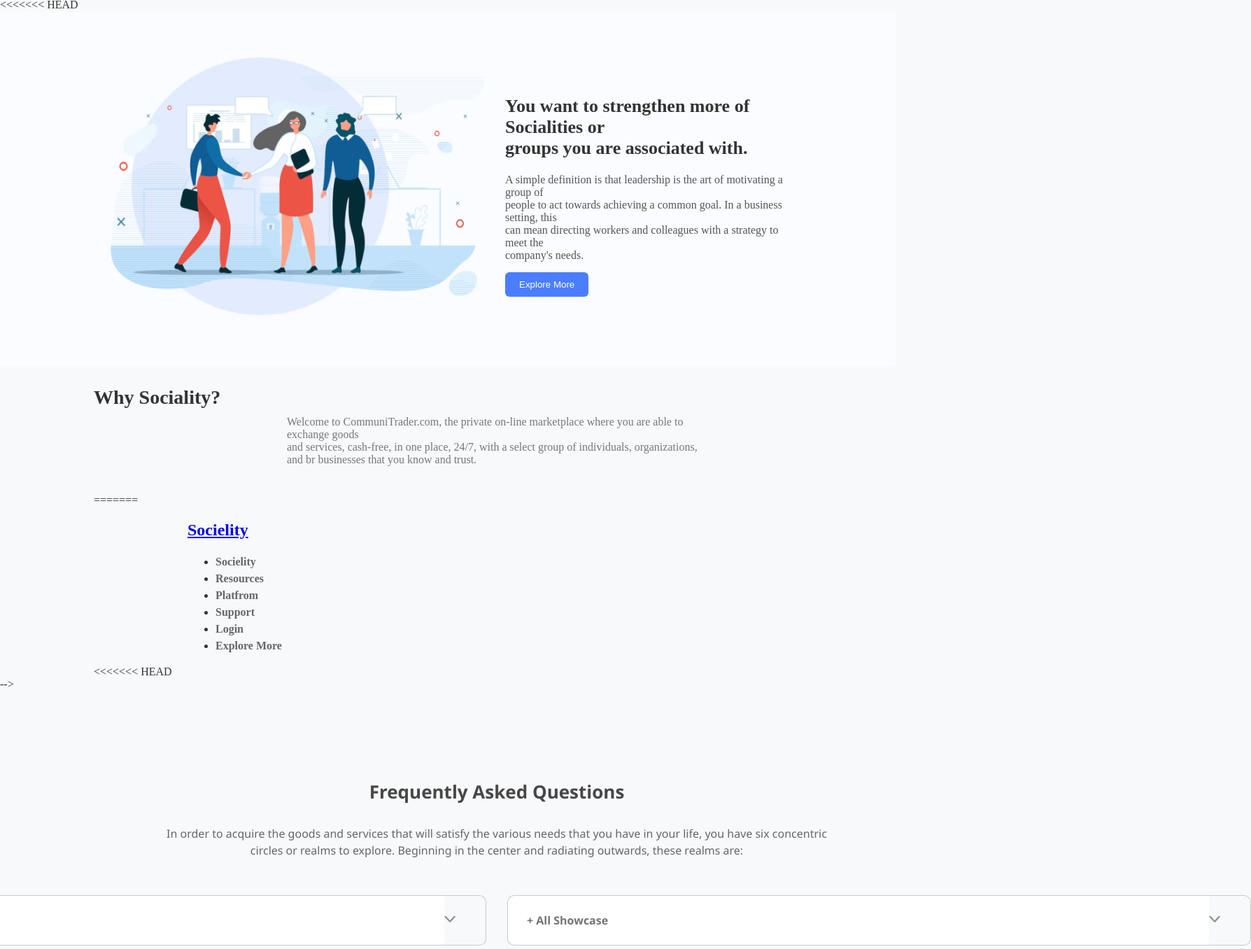
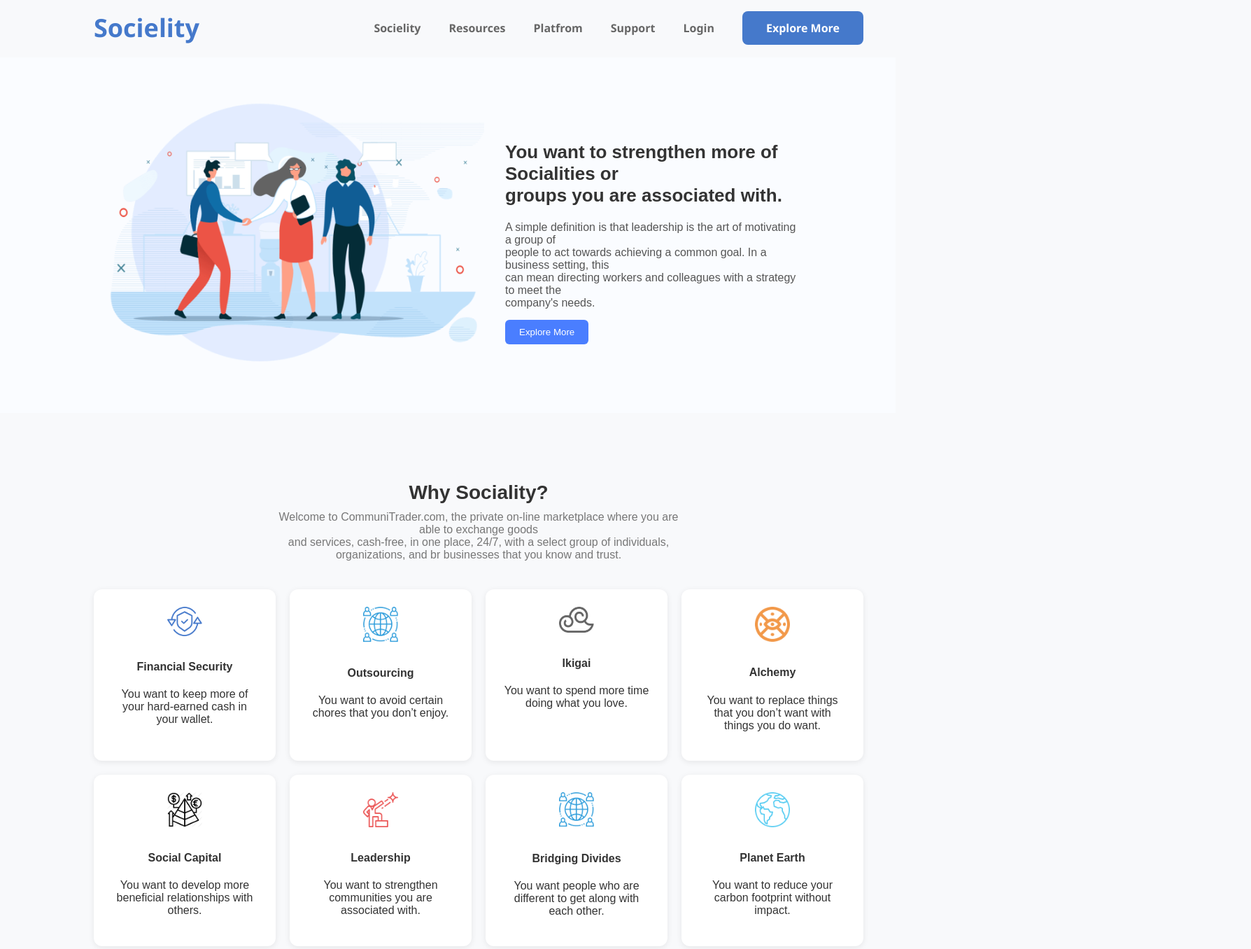
Before and after one commit to sherzodartikbayev/Socielity, a plain HTML site: page index.html in a window 1280 px wide. Shown: the part 2-1358 px from the top of the page at 70% size, 1788 px wide, since content can reach past the window. Drawn offline with Linux system fonts and the light colour scheme.

Commit message:
three sections added

```diff
--- a/css/main.css
+++ b/css/main.css
@@ -2,83 +2,70 @@
 @import url('https://fonts.googleapis.com/css2?family=Inter:ital,opsz,wght@0,14..32,100..900;1,14..32,100..900&family=Roboto:ital,wght@0,100..900;1,100..900&display=swap');
 /* General */
 body {
-<<<<<<< HEAD
 	font-family: "Poppins", sans-serif;
 	margin: 0;
 	background: #f8f9fb;
 	color: #333;
 }
 
-  .container {
-	width: 90%;
+
+/* .container {
 	max-width: 1100px;
-=======
 	font-family: 'Roboto', sans-serif;
-}
+	} */
 
 	.container {
 		padding: 0 134px;
 		max-width: 1441px;
->>>>>>> 6572efe9edadc7225443b63a92c1cb5846e2c530
 		margin: 0 auto;
+		width: 100%;
 	}
 
-  /* Hero */
-  .hero {
+	/* Header */
+	.header__container {
+		display: flex;
+		justify-content: space-between;
+  }
+
+  .header__logo {
+	font-family: 'Segoe UI', sans-serif;
+	font-weight: 700;
+	font-size: 36px;
+	line-height: 100%;
+	letter-spacing: 0%;
+	color: #4579CB;
+  }
+
+  .header__navlinks {
 	display: flex;
 	align-items: center;
-	justify-content: space-between;
-	background: #FAFCFF;
-	padding: 60px 0;
-  }
-
-  .hero__content {
-	display: flex;
-	align-items: center;
-<<<<<<< HEAD
-	justify-content: space-between;
-	gap: 30px;
-	flex-direction: row-reverse;
-  }
-
-  .hero__title {
-	font-size: 26px;
-	font-weight: 600;
-  }
-
-  .hero__description {
-	color: #555;
-	margin: 15px 0;
-  }
-
-  .hero__button {
-	background: #4a7eff;
-	color: white;
-	border: none;
-	padding: 10px 20px;
-	border-radius: 6px;
-	cursor: pointer;
-  }
-
-  .hero__image img {
-	width: 558px;
-  }
-
-  /* Why Section */
-  .why {
-=======
 	gap: 40px;
 	list-style: none;
   }
 
-.header__navlinks__item a {
+  .header__navlinks__item {
+	font-family: 'Segoe UI', sans-serif;
 	font-weight: 700;
 	font-size: 16px;
 	line-height: 24px;
 	letter-spacing: 0%;
+	transition: 0.9s ease;
+
+}
+
+.header__navlinks__itemHref {
+	color: #666666;
 	text-decoration: none;
-	color: #666666;
 }
+
+.header__btn {
+	background-color: #4579cb;
+	padding: 13px 34px;
+	border-radius: 8px;
+	color: #ffffff;
+	text-decoration: none;
+  }
+
 
 /* ===== AWARDS SECTION ===== */
 .awards {
@@ -390,7 +377,58 @@ body {
 }
 .footer__bottom {
 	background: #000;
->>>>>>> 6572efe9edadc7225443b63a92c1cb5846e2c530
+	text-align: center;
+	padding: 70px 0;
+  }
+
+  .container {
+	width: 90%;
+	max-width: 1100px;
+	margin: 0 auto;
+  }
+
+  /* Hero */
+  .hero {
+	display: flex;
+	align-items: center;
+	justify-content: space-between;
+	background: #FAFCFF;
+	padding: 60px 0;
+  }
+
+  .hero__content {
+	display: flex;
+	align-items: center;
+	justify-content: space-between;
+	gap: 30px;
+	flex-direction: row-reverse;
+  }
+
+  .hero__title {
+	font-size: 26px;
+	font-weight: 600;
+  }
+
+  .hero__description {
+	color: #555;
+	margin: 15px 0;
+  }
+
+  .hero__button {
+	background: #4a7eff;
+	color: white;
+	border: none;
+	padding: 10px 20px;
+	border-radius: 6px;
+	cursor: pointer;
+  }
+
+  .hero__image img {
+	width: 558px;
+  }
+
+  /* Why Section */
+  .why {
 	text-align: center;
 	padding: 70px 0;
   }
@@ -413,8 +451,6 @@ body {
   }
 
   .why__card {
-	  width: 270px;
-	  height: 267;
 	background: #fff;
 	border-radius: 12px;
 	padding: 25px;
@@ -423,7 +459,6 @@ body {
   }
 
   .why__card:hover {
-	  margin-left: 50px;
 	transform: translateY(-5px);
   }
 
--- a/index.html
+++ b/index.html
@@ -6,9 +6,8 @@
   <title>Socielity</title>
   <link rel="stylesheet" href="./css/main.css">
 
-<<<<<<< HEAD
   <!-- Hero Section -->
-  <section class="hero">
+  <!-- <section class="hero">
     <div class="hero__content container">
       <div class="hero__text">
         <h2 class="hero__title">
@@ -23,42 +22,134 @@
         <img src="./images/strengthen/3.png" alt="People shaking hands">
       </div>
     </div>
-  </section>
+  </section> -->
 
   <!-- Why Section -->
-  <section class="why">
+  <!-- <section class="why">
     <div class="container">
       <h3 class="why__title">Why Sociality?</h3>
       <p class="why__text">
       Welcome to CommuniTrader.com, the private on-line marketplace where you are able to exchange goods <br> and services, cash-free, in one place, 24/7, with a select group of individuals, organizations, and br businesses that you know and trust.
-      </p>
-=======
+      </p> -->
 <body>
   <!-- Header -->
   <header class="header">
     <div class="header__container container">
       <!-- Header Logo -->
-      <a href="/" class="header__logo">
-        <h1>Socielity</h1>
-      </a>
+        <h1 class="header__logo">Socielity</h1>
 
       <!-- Header NavLinks -->
       <ul class="header__navlinks">
-        <li class="header__navlinks__item"><a href="#">Socielity</a></li>
-        <li class="header__navlinks__item"><a href="#">Resources</a></li>
-        <li class="header__navlinks__item"><a href="#">Platfrom</a></li>
-        <li class="header__navlinks__item"><a href="#">Support</a></li>
-        <li class="header__navlinks__item"><a href="#">Login</a></li>
-        <li class="header__navlinks__item"><a href="#">Explore More</a></li>
+        <li class="header__navlinks__item"><a class="header__navlinks__itemHref" href="#">Socielity</a></li>
+        <li class="header__navlinks__item"><a class="header__navlinks__itemHref" href="#">Resources</a></li>
+        <li class="header__navlinks__item"><a class="header__navlinks__itemHref" href="#">Platfrom</a></li>
+        <li class="header__navlinks__item"><a class="header__navlinks__itemHref" href="#">Support</a></li>
+        <li class="header__navlinks__item"><a class="header__navlinks__itemHref" href="#">Login</a></li>
+        <li class="header__navlinks__item"><a class="header__btn" href="#">Explore More</a></li>
       </ul>
     </div>
   </header>
 
-<<<<<<< HEAD
   <!-- Main -->
    <main>
+     <section class="hero">
+      <div class="hero__content container">
+        <div class="hero__text">
+          <h2 class="hero__title">
+            You want to strengthen more of Socialities or <br> groups you are associated with.
+          </h2>
+          <p class="hero__description">
+            A simple definition is that leadership is the art of motivating a group of <br>  people to act towards achieving a common goal. In a business setting, this <br> can mean directing workers and colleagues with a strategy to meet the <br> company's needs.
+          </p>
+          <button class="hero__button">Explore More</button>
+        </div>
+        <div class="hero__image">
+          <img src="./images/strengthen/3.png" alt="People shaking hands">
+        </div>
+      </div>
+    </section>
+
+    <!-- Why Section -->
+    <section class="why">
+      <div class="container">
+        <h3 class="why__title">Why Sociality?</h3>
+        <p class="why__text">
+        Welcome to CommuniTrader.com, the private on-line marketplace where you are able to exchange goods <br> and services, cash-free, in one place, 24/7, with a select group of individuals, organizations, and br businesses that you know and trust.
+        </p>
+
+        <div class="why__grid">
+          <div class="why__card">
+            <img src="./icons/services/Group 68.png" alt="" class="why__icon">
+            <h4 class="why__card-title">Financial Security</h4>
+            <p class="why__card-text">You want to keep more of your hard-earned cash in your wallet.</p>
+          </div>
+
+          <div class="why__card">
+            <img src="./icons/services/Group.png" alt="" class="why__icon">
+            <h4 class="why__card-title">Outsourcing</h4>
+            <p class="why__card-text">You want to avoid certain chores that you don’t enjoy.</p>
+          </div>
+
+          <div class="why__card">
+            <img src="./icons/services/Vector.png" alt="" class="why__icon">
+            <h4 class="why__card-title">Ikigai</h4>
+            <p class="why__card-text">You want to spend more time doing what you love.</p>
+          </div>
+
+          <div class="why__card">
+            <img src="./icons/services/alcadey.png" alt="" class="why__icon">
+            <h4 class="why__card-title">Alchemy</h4>
+            <p class="why__card-text">You want to replace things that you don’t want with things you do want.</p>
+          </div>
+
+          <div class="why__card">
+            <img src="./icons/services/image 10.png" alt="" class="why__icon">
+            <h4 class="why__card-title">Social Capital</h4>
+            <p class="why__card-text">You want to develop more beneficial relationships with others.</p>
+          </div>
+
+          <div class="why__card">
+            <img src="./icons/services/Group 69.png" alt="" class="why__icon">
+            <h4 class="why__card-title">Leadership</h4>
+            <p class="why__card-text">You want to strengthen communities you are associated with.</p>
+          </div>
+
+          <div class="why__card">
+            <img src="./icons/services/Group.png" alt="" class="why__icon">
+            <h4 class="why__card-title">Bridging Divides</h4>
+            <p class="why__card-text">You want people who are different to get along with each other.</p>
+          </div>
+
+          <div class="why__card">
+            <img src="./icons/services/Group-1.png" alt="" class="why__icon">
+            <h4 class="why__card-title">Planet Earth</h4>
+            <p class="why__card-text">You want to reduce your carbon footprint without impact.</p>
+          </div>
+        </div>
+      </div>
+    </section>
+
+    <!-- Testimonial Section -->
+    <section class="testimonial">
+      <div class="testimonial__content container">
+        <div class="testimonial__image">
+          <img src="/images/customer/Vector.png" alt="User">
+        </div>
+        <div class="testimonial__text">
+          <h4 class="testimonial__name">Skylar George</h4>
+          <p class="testimonial__role">Managing Director, Longcopy Company</p>
+          <blockquote class="testimonial__quote">
+            “You'll want to use a format that's viewable for your potential leads and aligns closely with their values. To give you an idea of how testimonials can be portrayed, below are the different testimonial types that you can use to show off your customers' stories”
+          </blockquote>
+          <div class="testimonial__controls">
+            <button class="testimonial__btn testimonial__btn--prev">←</button>
+            <button class="testimonial__btn testimonial__btn--next">→</button>
+          </div>
+        </div>
+      </div>
+    </section>
      <!-- Production section -->
-      <!-- <section class="production">
+      <section class="production">
         <div class="container">
           <h1 class="production__title">They love us! Do you know why?</h1>
           <p class="production__paragraph">The following videos are currently in production.  In the meantime, please use our Help Center.</p>
@@ -79,11 +170,10 @@
               <h3 class="Pro__middle__text">Customer <br> Testimonials</h3>
               <p class="Pro__middle__ndtext">Sociality</p>
             </div>
-            <!-- <img src="./images/production/image 11-1.png" alt="">
-            <img src="./images/production/image 11.png" alt=""> -->
+
           </div>
         </div>
-      </section> -->
+      </section>
 
       <!-- Asked Section      -->
        <section class="asked">
@@ -123,7 +213,7 @@
                 </div>
                 <div class="pair__inputs">
               <div class="input__itemBox">
-              <input type="text" placeholder="+ My Sh" class="input__item">
+              <input type="text" placeholder="+ My Showcase"  class="input__item">
               <img src="./icons/down.svg" alt="" class="down__input">
             </div>
             <div class="input__itemBox">
@@ -134,13 +224,9 @@
           </div>
         </div>
        </section>
-=======
-  <!-- Test -->
-  <section class="test"></section>
->>>>>>> 03731bc9be9e083ed68561655501e97e9d424a54
 
-     <!-- ===== Awards Section ===== -->
-     <section class="awards">
+       <!-- ===== Awards Section ===== -->
+       <section class="awards">
        <div class="container">
          <div class="awards__title">
            <h2>Award Winning Engagement Platform</h2>
@@ -153,15 +239,15 @@
              <p>Winning Engagement Platform that you know and trust</p>
            </div>
            <div class="award-item"><img src="./icons/platform/Group 63.png" alt="">
-             <section class="awards_write">Award 2021 </section>
+            <section class="awards_write">Award 2021 </section>
              <p>Winning Engagement Platform that you know and trust</p>
            </div>
            <div class="award-item"><img src="./icons/platform/image 3.png" alt="">
              <section class="awards_write">Award 2012</section>
              <p>Winning Engagement Platform that you know and trust </p>
-           </div>
+            </div>
            <div class="award-item"><img src="./icons/platform/image 4.png" alt="">
-             <section class="awards_write">Award 2013</section>
+            <section class="awards_write">Award 2013</section>
              <p>Winning Engagement Platform that you know and trust</p>
            </div>
            <div class="award-item"><img src="./icons/platform/image 7.png" alt="">
@@ -171,7 +257,7 @@
            <div class="award-item"><img src="./icons/platform/image 5.png" alt="">
              <section class="awards_write">Award 2020</section>
              <p>Winning Engagement Platform that you know and trust</p>
-           </div>
+            </div>
            <div class="award-item"><img src="./icons/platform/image 6.png" alt="">
              <section class="awards_write">Award 2015</section>
              <p>Winning Engagement Platform that you know and trust</p>
@@ -193,12 +279,15 @@
            <input type="email" placeholder="Enter your email address" required>
            <button type="submit">Subscribe Now</button>
          </form>
-       </div>
+        </div>
      </section>
+
+
+
    </main>
->>>>>>> 6572efe9edadc7225443b63a92c1cb5846e2c530
+   </html>
 
-      <div class="why__grid">
+   <!-- <div class="why__grid">
         <div class="why__card">
           <img src="./icons/services/Group 68.png" alt="" class="why__icon">
           <h4 class="why__card-title">Financial Security</h4>
@@ -247,11 +336,10 @@
           <p class="why__card-text">You want to reduce your carbon footprint without impact.</p>
         </div>
       </div>
-    </div>
-  </section>
+    </div> -->
 
   <!-- Testimonial Section -->
-  <section class="testimonial">
+  <!-- <section class="testimonial">
     <div class="testimonial__content container">
       <div class="testimonial__image">
         <img src="./images/customer/Vector.png" alt="User">
@@ -268,5 +356,4 @@
         </div>
       </div>
     </div>
-  </section>
-</html>
+  </section> -->
```
Lines whose indentation alone changed are shown as unchanged.
